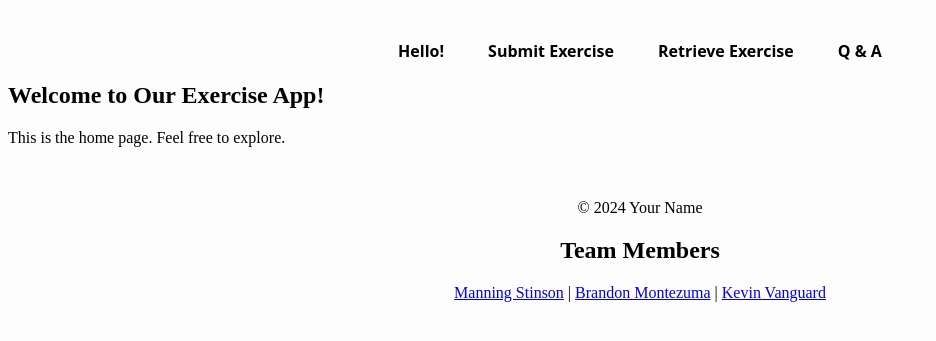
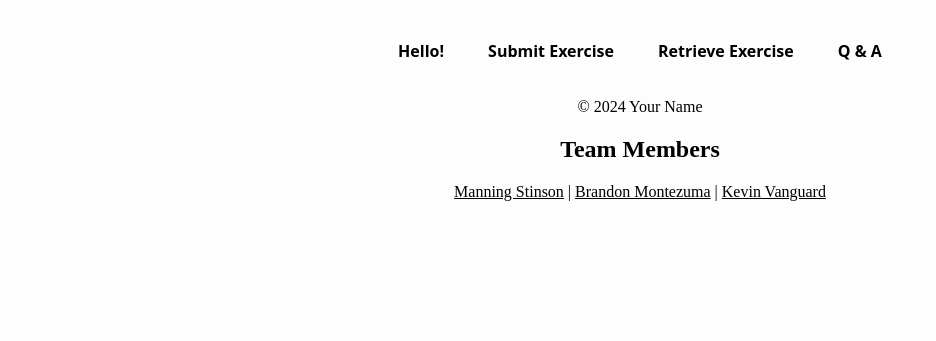
Before and after one commit to manningstinson/workout-planner, a Flask app: page / in a window 1280 px wide. Shown: the top 341 px of the page, without its empty margins (0-936 px from the left). Run offline with Flask 2, Linux system fonts and the light colour scheme.

Commit message:
updated css, and html links

```diff
--- a/static/styles.css
+++ b/static/styles.css
@@ -25,10 +25,10 @@ footer {
 }
 
 footer h2 {
-	color: #000 /* White text color */
+	color: #000; /* White text color */
 }
 
 footer a {
-	color: #000/* White text color for links */
+	color: #000; /* Black text color for links */
 	text-decoration: underline; /* Add underline to links */
 }
--- a/templates/index.html
+++ b/templates/index.html
@@ -1,5 +1,3 @@
 {% extends "base.html" %} {% block title %}Welcome{% endblock %} {% block
 content %}
-<h2>Welcome to Our Exercise App!</h2>
-<p>This is the home page. Feel free to explore.</p>
 {% endblock %}
```
